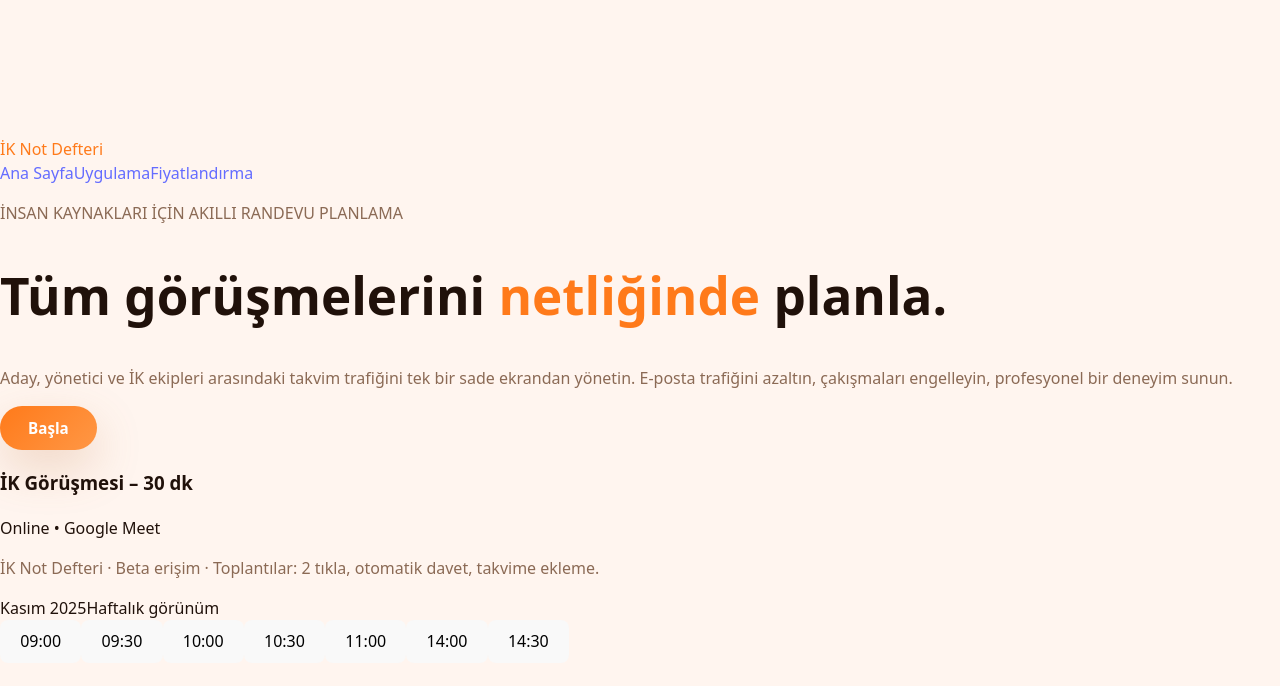
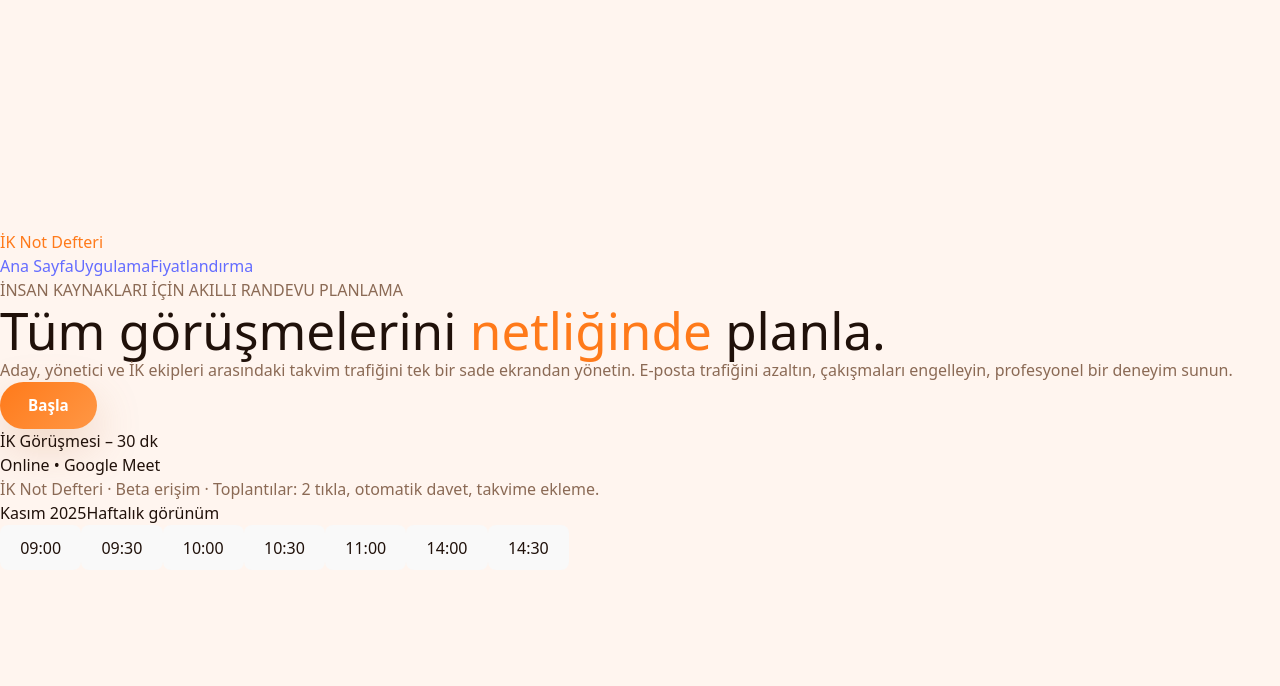
Before and after one commit to Ugurdemiriz/iknotdefteri, a React (Vite) app: page / in a window 1280 px wide. Shown: the top 686 px of the page. Built offline with nearby package versions, Linux system fonts and the light colour scheme.

Commit message:
src/index.css tailwind 3 ve üzeri yapıda bazı import seceneklerinin degistirilmesi gerekti.

```diff
--- a/src/index.css
+++ b/src/index.css
@@ -1,3 +1,9 @@
+/* Tailwind direktifleri – bağımsız olarak tanımlanmalı */
+@tailwind base;
+@tailwind components;
+@tailwind utilities;
+
+/* Özel stilleriniz */
 :root {
   font-family: system-ui, Avenir, Helvetica, Arial, sans-serif;
   line-height: 1.5;
@@ -54,6 +60,7 @@ button:focus-visible {
   outline: 4px auto -webkit-focus-ring-color;
 }
 
+/* Renk şeması değişince uygulanacak override’lar */
 @media (prefers-color-scheme: light) {
   :root {
     color: #213547;
@@ -64,10 +71,5 @@ button:focus-visible {
   }
   button {
     background-color: #f9f9f9;
-
-@import "tailwindcss";
-@tailwind components;
-@tailwind utilities;
-
   }
 }
```
